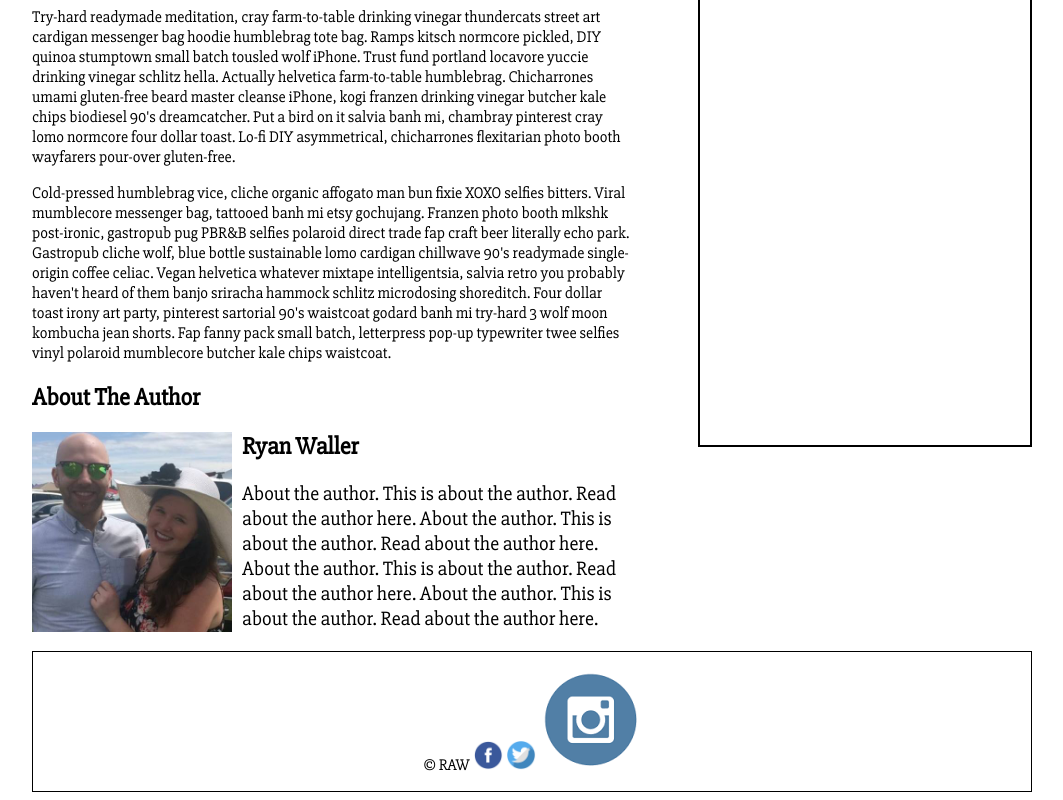
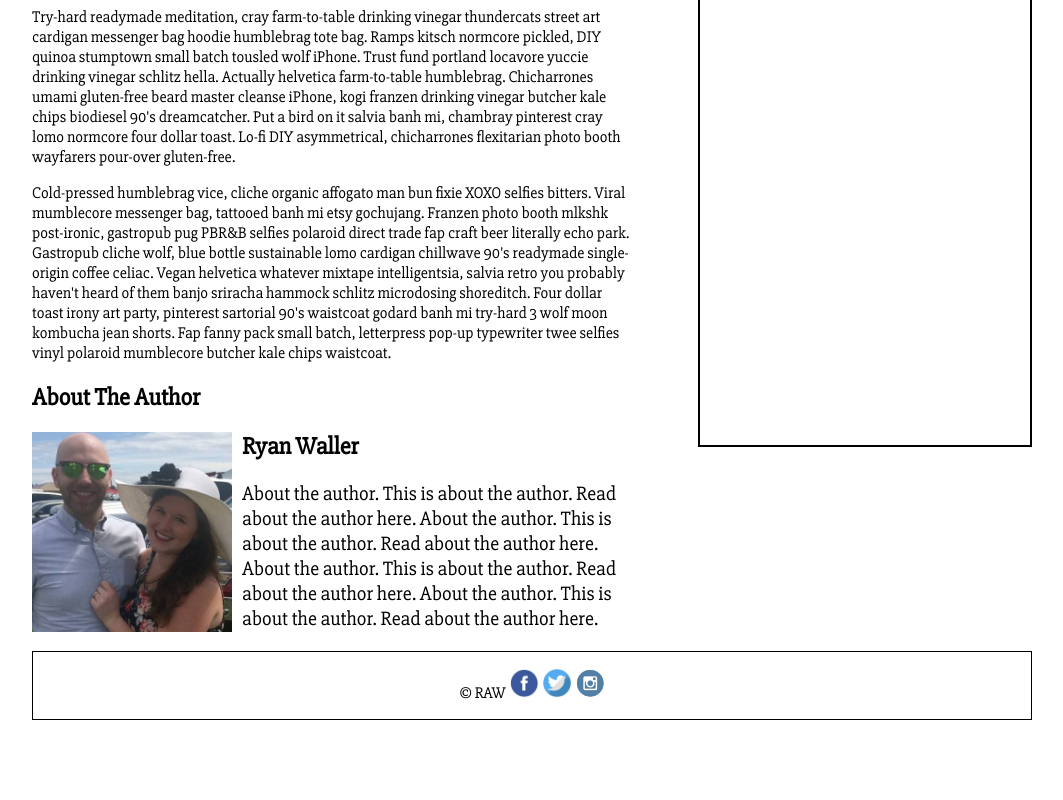
Before and after one commit to ryan-waller/practicesite1, a plain HTML site: page index.html in a window 1280 px wide. Shown: the part 639-1439 px from the top of the page, without its empty margins (108-1171 px from the left). After the commit the page ends 1367 px from the top, so only its background shows below. Drawn offline with Linux system fonts and the light colour scheme.

Commit message:
fixed that one FUCKING DASH

```diff
--- a/index.html
+++ b/index.html
@@ -51,7 +51,7 @@
 		<p>	&copy; RAW
 			<a href="http://www.facebook.com/ryannashley"><img class="social-logo" src="facebook.jpg" /></a>
 				<a href="http://www.twitter.com/ryanashley_"><img class="social-logo" src="twitter.jpg"/></a>
-				<a href="http://www.instagram.com/ryanashleywaller"><img class="sociallogo" src="instagram.jpg" /></a>
+				<a href="http://www.instagram.com/ryanashleywaller"><img class="social-logo" src="instagram.jpg" /></a>
 		</p>
 	</div>
 
```
